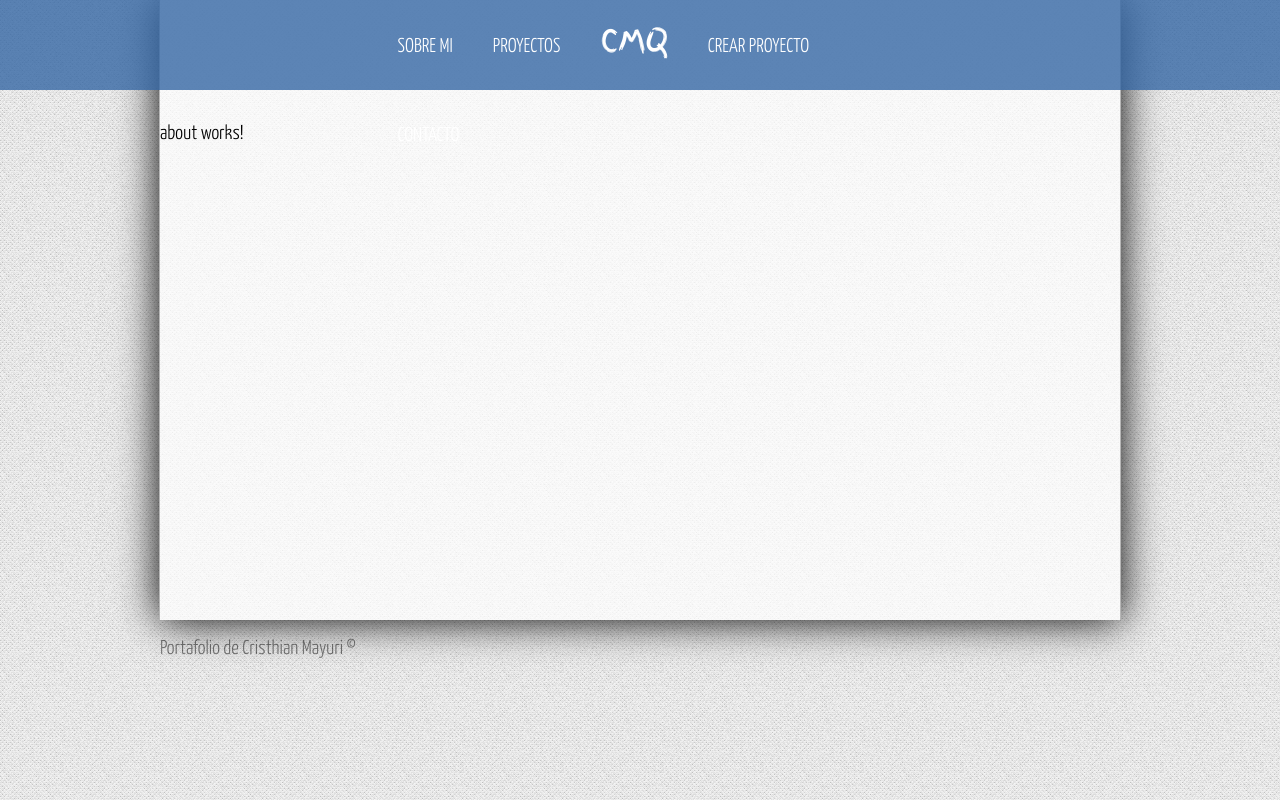
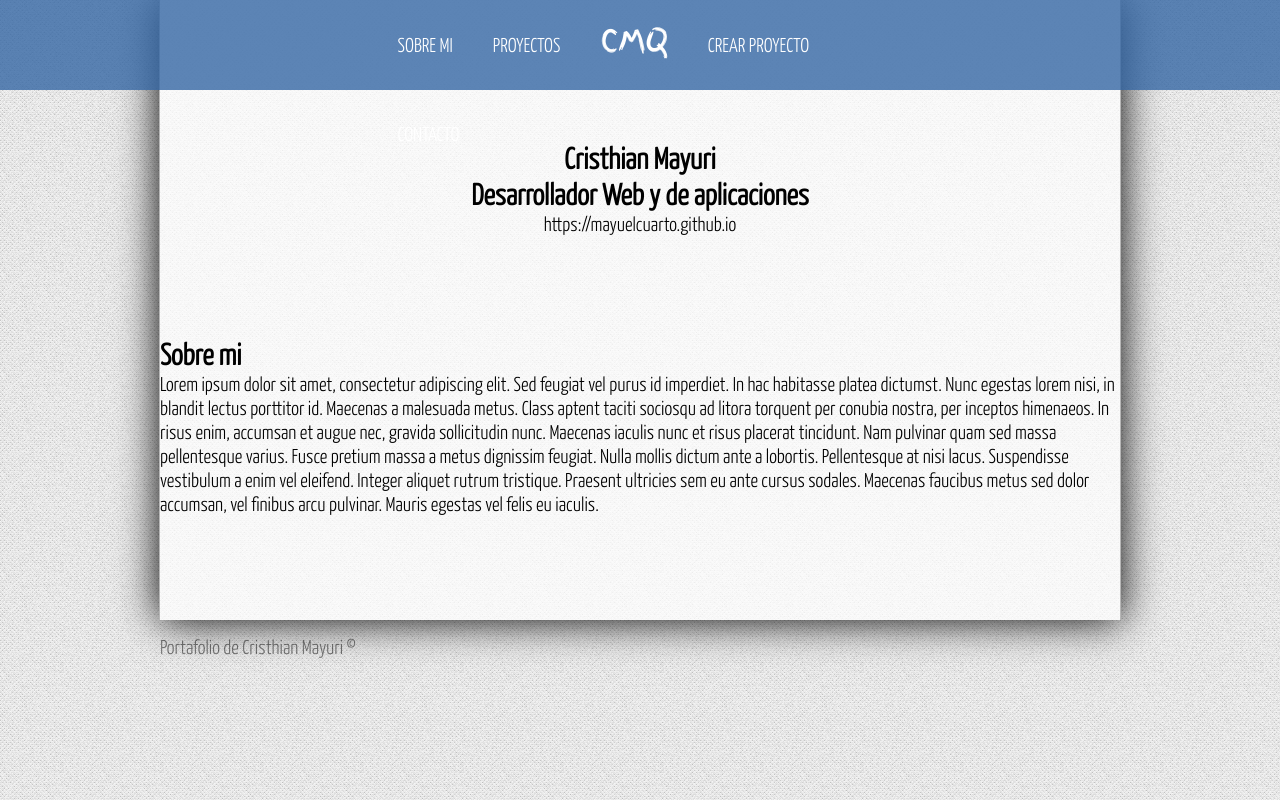
Before and after one commit to mayuelcuarto/portafolio-angular, an Angular app: page / in a window 1280 px wide. Built offline with nearby package versions, Linux system fonts and the light colour scheme.

Commit message:
Implementacion de componente about

```diff
--- a/src/app/components/about/about.component.html
+++ b/src/app/components/about/about.component.html
@@ -1 +1,11 @@
-<p>about works!</p>
+<div id="title">
+    <h1>{{ title }}</h1>
+    <h2>{{ subtitle }}</h2>
+    <p>{{ web }}</p>
+</div>
+<article class="about">
+    <h2>Sobre mi</h2>
+    <p>
+        Lorem ipsum dolor sit amet, consectetur adipiscing elit. Sed feugiat vel purus id imperdiet. In hac habitasse platea dictumst. Nunc egestas lorem nisi, in blandit lectus porttitor id. Maecenas a malesuada metus. Class aptent taciti sociosqu ad litora torquent per conubia nostra, per inceptos himenaeos. In risus enim, accumsan et augue nec, gravida sollicitudin nunc. Maecenas iaculis nunc et risus placerat tincidunt. Nam pulvinar quam sed massa pellentesque varius. Fusce pretium massa a metus dignissim feugiat. Nulla mollis dictum ante a lobortis. Pellentesque at nisi lacus. Suspendisse vestibulum a enim vel eleifend. Integer aliquet rutrum tristique. Praesent ultricies sem eu ante cursus sodales. Maecenas faucibus metus sed dolor accumsan, vel finibus arcu pulvinar. Mauris egestas vel felis eu iaculis.
+    </p>
+</article>
--- a/src/app/components/about/about.component.ts
+++ b/src/app/components/about/about.component.ts
@@ -7,5 +7,13 @@ import { Component } from '@angular/core';
   styleUrl: './about.component.css'
 })
 export class AboutComponent {
+  public title?: string;
+  public subtitle?: string;
+  public web?: string;
 
+  constructor() {
+    this.title = "Cristhian Mayuri";
+    this.subtitle = "Desarrollador Web y de aplicaciones";
+    this.web = "https://mayuelcuarto.github.io";
+  }
 }
--- a/src/assets/css/styles.css
+++ b/src/assets/css/styles.css
@@ -112,3 +112,13 @@ footer{
     padding-top: 15px;
     color: rgba(0, 0, 0, 0.5);
 }
+
+/* Sobre mi */
+
+#title{
+    width: 100%;
+    margin: 0, auto;
+    text-align: center;
+    margin-bottom: 100px;
+    margin-top: 20px;
+}
```
